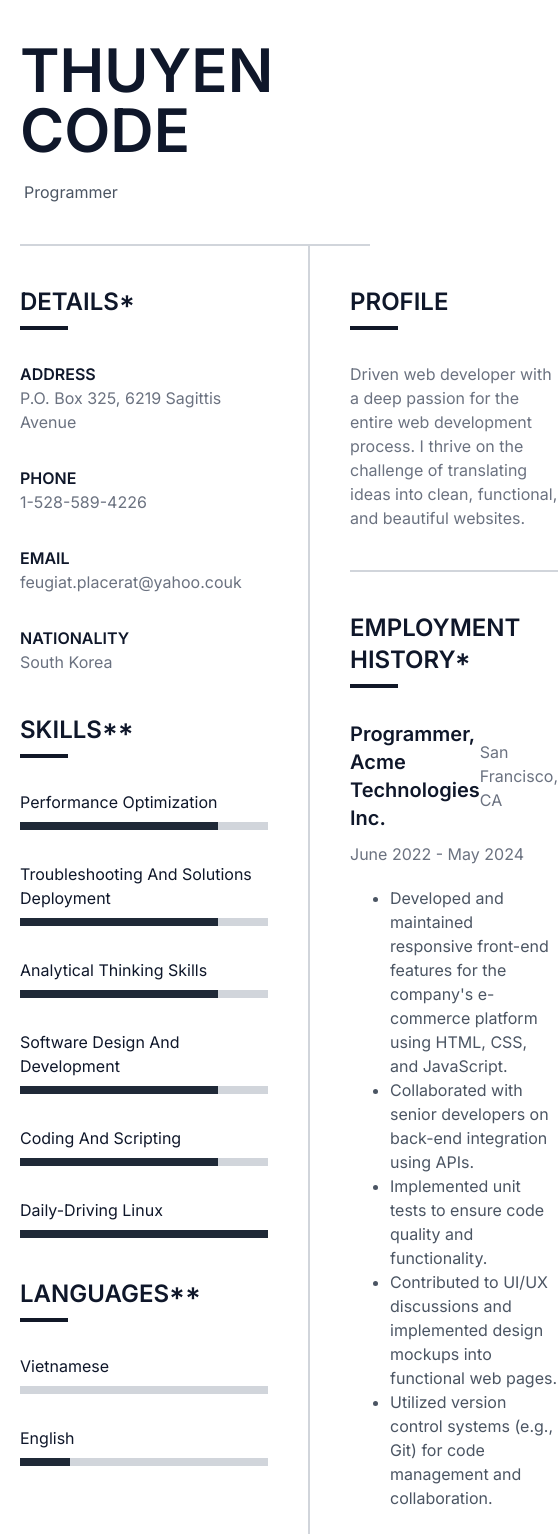
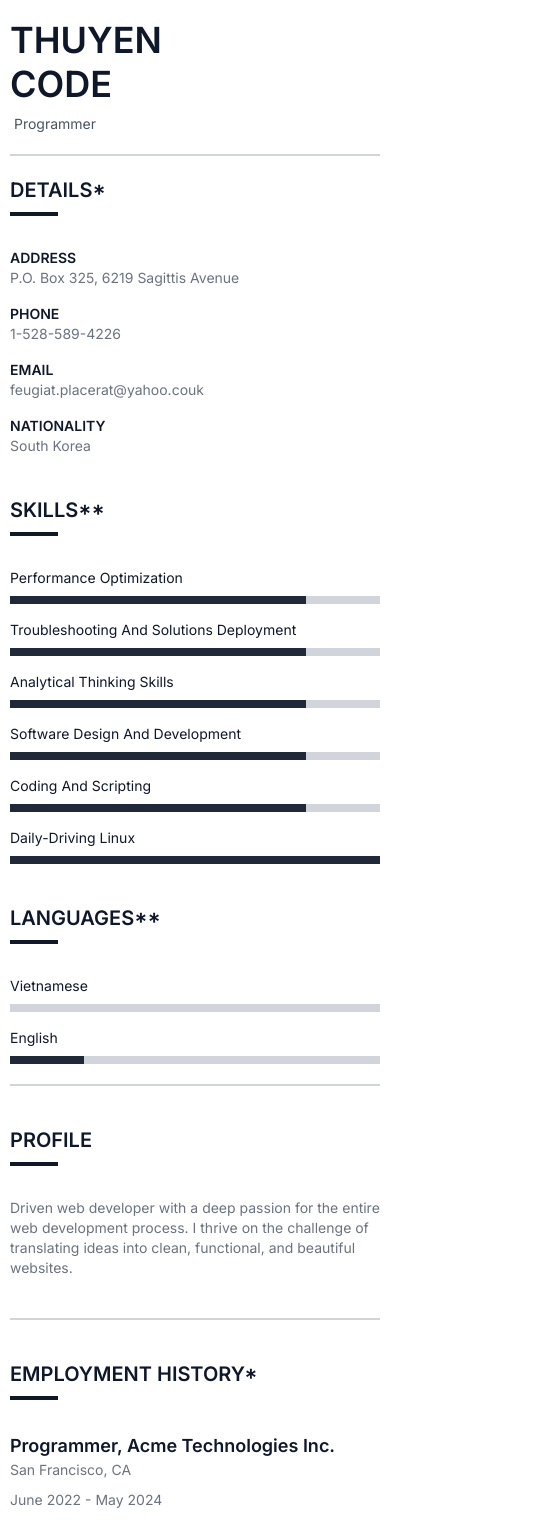
Before and after one commit to thuyencode/cv-application-the-odin-project, a React (Vite) app: page / in a window 390 px wide. Shown: the top 1534 px of the page, 558 px wide, since content can reach past the window. Built offline with nearby package versions, Linux system fonts and the light colour scheme.

Commit message:
Complete the project
Make the CV responsive, remove unnecessary Tailwind class names...

```diff
--- a/index.html
+++ b/index.html
@@ -13,7 +13,7 @@
   </head>
   <body>
     <div
-      class="container mx-auto max-w-[1200px] divide-y-2 divide-gray-300 px-5"
+      class="container mx-auto divide-y-2 divide-gray-300 px-2.5"
       id="root"
     ></div>
     <script type="module" src="/src/main.tsx"></script>
--- a/src/App.tsx
+++ b/src/App.tsx
@@ -7,7 +7,7 @@ function App() {
   return (
     <>
       <Header />
-      <div className='flex divide-x-2 divide-gray-300'>
+      <div className='flex divide-gray-300 max-lg:flex-col max-lg:divide-y-2 lg:divide-x-2'>
         <Sidebar />
         <Main />
       </div>
--- a/src/components/GroupInfo.tsx
+++ b/src/components/GroupInfo.tsx
@@ -1,20 +1,29 @@
 import { ReactNode } from 'react'
 import Title from './Title'
 import cn from '../utils'
+import { ClassNameValue } from 'tailwind-merge'
 
 type GroupInfoProps = {
   title: string
-  className?: string
+  className?: ClassNameValue
   children: ReactNode
+  childrenContainerClassName?: ClassNameValue
 }
-function GroupInfo({ title, className, children }: GroupInfoProps) {
+function GroupInfo({
+  title,
+  className,
+  children,
+  childrenContainerClassName
+}: GroupInfoProps) {
   return (
     <div className={cn(className, 'space-y-8')}>
       <Title title={title} />
       {typeof children !== 'object' ? (
         <p className='text-gray-500'>{children}</p>
       ) : (
-        children
+        <div className={cn(childrenContainerClassName, 'space-y-8')}>
+          {children}
+        </div>
       )}
     </div>
   )
--- a/src/components/Header.tsx
+++ b/src/components/Header.tsx
@@ -1,9 +1,9 @@
 function Header() {
   return (
-    <header className='space-y-5 py-10'>
-      <h1 className='inline-flex flex-col uppercase'>
-        <span>Thuyen</span>
-        <span>Code</span>
+    <header className='space-y-2.5 py-5 sm:space-y-5 sm:py-10'>
+      <h1 className='space-y-1 uppercase'>
+        <div>Thuyen</div>
+        <div>Code</div>
       </h1>
       <p className='ml-1 text-gray-600'>Programmer</p>
     </header>
--- a/src/components/Main.tsx
+++ b/src/components/Main.tsx
@@ -2,7 +2,7 @@ import GroupInfo from './GroupInfo'
 
 function Main() {
   return (
-    <main className='flex w-full flex-col divide-y-2 divide-gray-300 pl-10'>
+    <main className='flex flex-col divide-y-2 divide-gray-300 lg:pl-10'>
       <GroupInfo title='Profile' className='py-10'>
         Driven web developer with a deep passion for the entire web development
         process. I thrive on the challenge of translating ideas into clean,
@@ -11,9 +11,11 @@ function Main() {
 
       <GroupInfo title='Employment history*' className='py-10'>
         <div>
-          <div className='mb-2.5 flex items-center justify-between'>
+          <div className='max-xs:flex-col xs:items-center mb-2.5 flex justify-between'>
             <h4 className='capitalize'>Programmer, Acme Technologies Inc.</h4>
-            <p className='capitalize text-gray-500'>San Francisco, CA</p>
+            <p className='xs:pl-2.5 capitalize text-gray-500'>
+              San Francisco, CA
+            </p>
           </div>
 
           <p className='mb-5 capitalize text-gray-500'>June 2022 - May 2024</p>
@@ -42,9 +44,9 @@ function Main() {
         </div>
 
         <div>
-          <div className='mb-2.5 flex items-center justify-between'>
+          <div className='max-xs:flex-col xs:items-center mb-2.5 flex justify-between'>
             <h4 className='capitalize'>Programmer, GreenEarth Solutions.</h4>
-            <p className='capitalize text-gray-500'>Austin, TX</p>
+            <p className='xs:pl-2.5 capitalize text-gray-500'>Austin, TX</p>
           </div>
 
           <p className='mb-5 capitalize text-gray-500'>
@@ -77,16 +79,14 @@ function Main() {
 
       <GroupInfo title='Education*' className='py-10'>
         <div>
-          <div className='mb-2.5 flex items-center justify-between'>
+          <div className='max-xs:flex-col xs:items-center mb-2.5 flex justify-between'>
             <h4 className='capitalize'>
               Bachelor of Science in Computer Science, Evergreen Tech University
             </h4>
             <p className='capitalize text-gray-500'>Seattle, WA</p>
           </div>
 
-          <p className='mb-5 capitalize text-gray-500'>
-            August 2018 - May 2022
-          </p>
+          <p className='capitalize text-gray-500'>August 2018 - May 2022</p>
         </div>
       </GroupInfo>
     </main>
--- a/src/components/Sidebar.tsx
+++ b/src/components/Sidebar.tsx
@@ -3,9 +3,12 @@ import Info from './Info'
 
 function Sidebar() {
   return (
-    <section className='w-1/5 min-w-72 space-y-10 py-10 pr-10'>
+    <section className='space-y-10 py-5 sm:py-10 lg:pr-10'>
       {/* Dummy data created by https://generatedata.com */}
-      <GroupInfo title='Details*'>
+      <GroupInfo
+        title='Details*'
+        childrenContainerClassName='max-lg:grid max-lg:grid-cols-2 max-xs:grid-cols-1 max-lg:space-y-0 gap-4 sm:gap-8'
+      >
         <Info title='Address'>P.O. Box 325, 6219 Sagittis Avenue</Info>
         <Info title='Phone'>1-528-589-4226</Info>
         <Info title='Email'>feugiat.placerat@yahoo.couk</Info>
@@ -13,7 +16,10 @@ function Sidebar() {
       </GroupInfo>
 
       {/* Nothing here is reflecting my real actual skills */}
-      <GroupInfo title='Skills**'>
+      <GroupInfo
+        title='Skills**'
+        childrenContainerClassName='max-lg:grid max-lg:grid-cols-2 max-xs:grid-cols-1 max-lg:space-y-0 gap-4 sm:gap-8'
+      >
         <Info title='Performance optimization' percentage={80} />
         <Info
           title='Troubleshooting and solutions deployment'
@@ -26,7 +32,10 @@ function Sidebar() {
       </GroupInfo>
 
       {/* Nothing here is representing my real actual skills */}
-      <GroupInfo title='Languages**'>
+      <GroupInfo
+        title='Languages**'
+        childrenContainerClassName='max-lg:grid max-lg:grid-cols-2 max-xs:grid-cols-1 max-lg:space-y-0 gap-4 sm:gap-8'
+      >
         <Info title='Vietnamese' percentage={0} />
         <Info title='English' percentage={20} />
       </GroupInfo>
--- a/src/index.css
+++ b/src/index.css
@@ -7,18 +7,18 @@
     @apply text-slate-900;
   }
   h1 {
-    @apply text-6xl font-semibold;
+    @apply text-4xl font-semibold md:text-6xl;
   }
   h2 {
-    @apply text-4xl font-semibold;
+    @apply text-2xl font-semibold md:text-4xl;
   }
   h3 {
-    @apply text-2xl font-semibold;
+    @apply text-xl font-semibold md:text-2xl;
   }
   h4 {
-    @apply text-xl font-semibold;
+    @apply text-lg font-semibold md:text-xl;
   }
   p {
-    @apply text-base;
+    @apply text-sm md:text-base;
   }
 }
--- a/tailwind.config.js
+++ b/tailwind.config.js
@@ -7,6 +7,12 @@ export default {
     extend: {
       fontFamily: {
         sans: ['Inter', ...defaultTheme.fontFamily.sans]
+      },
+      gridTemplateColumns: {
+        ram: 'repeat(auto-fit, minmax(768px, 1fr))'
+      },
+      screens: {
+        xs: '475px'
       }
     }
   },
```
